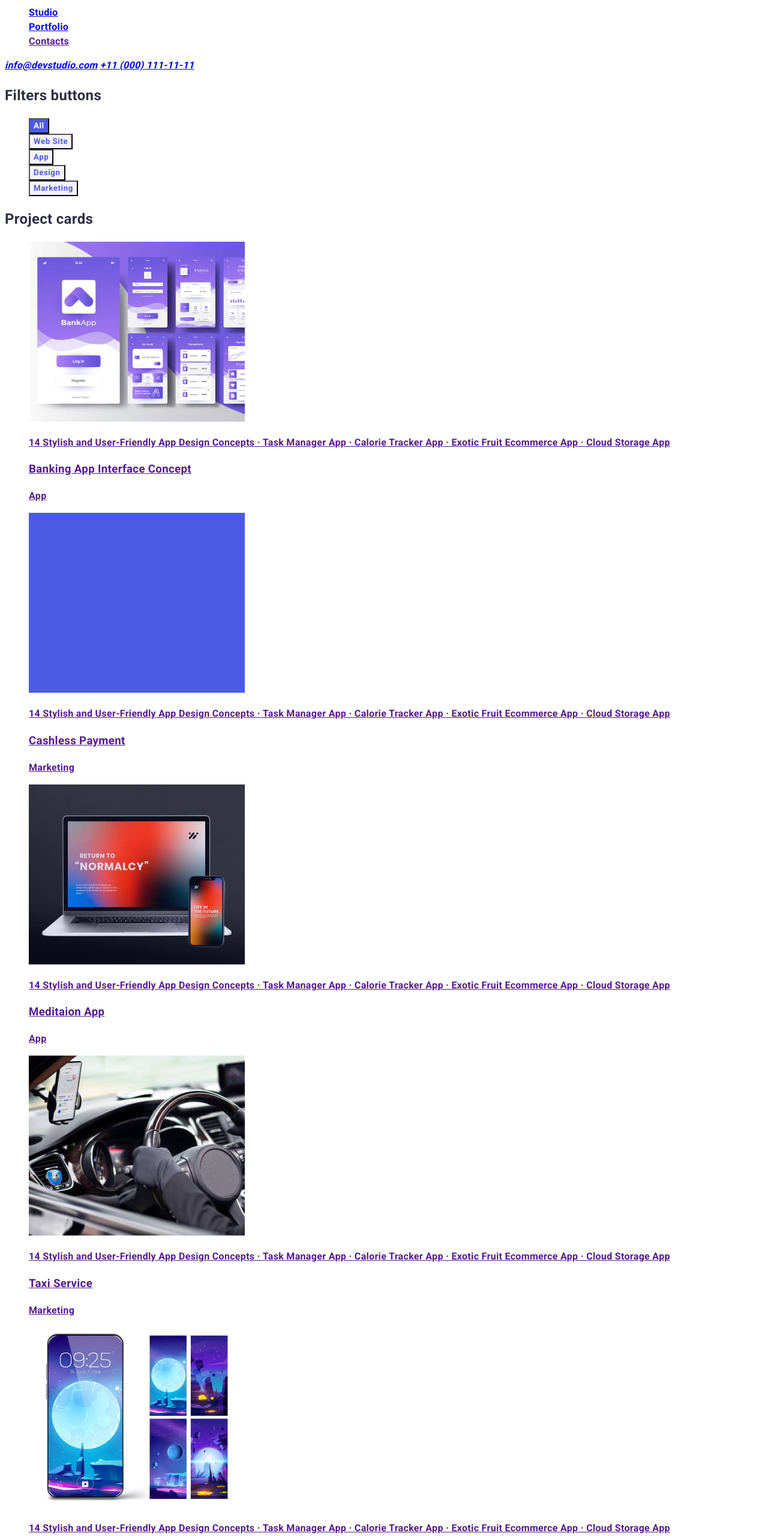
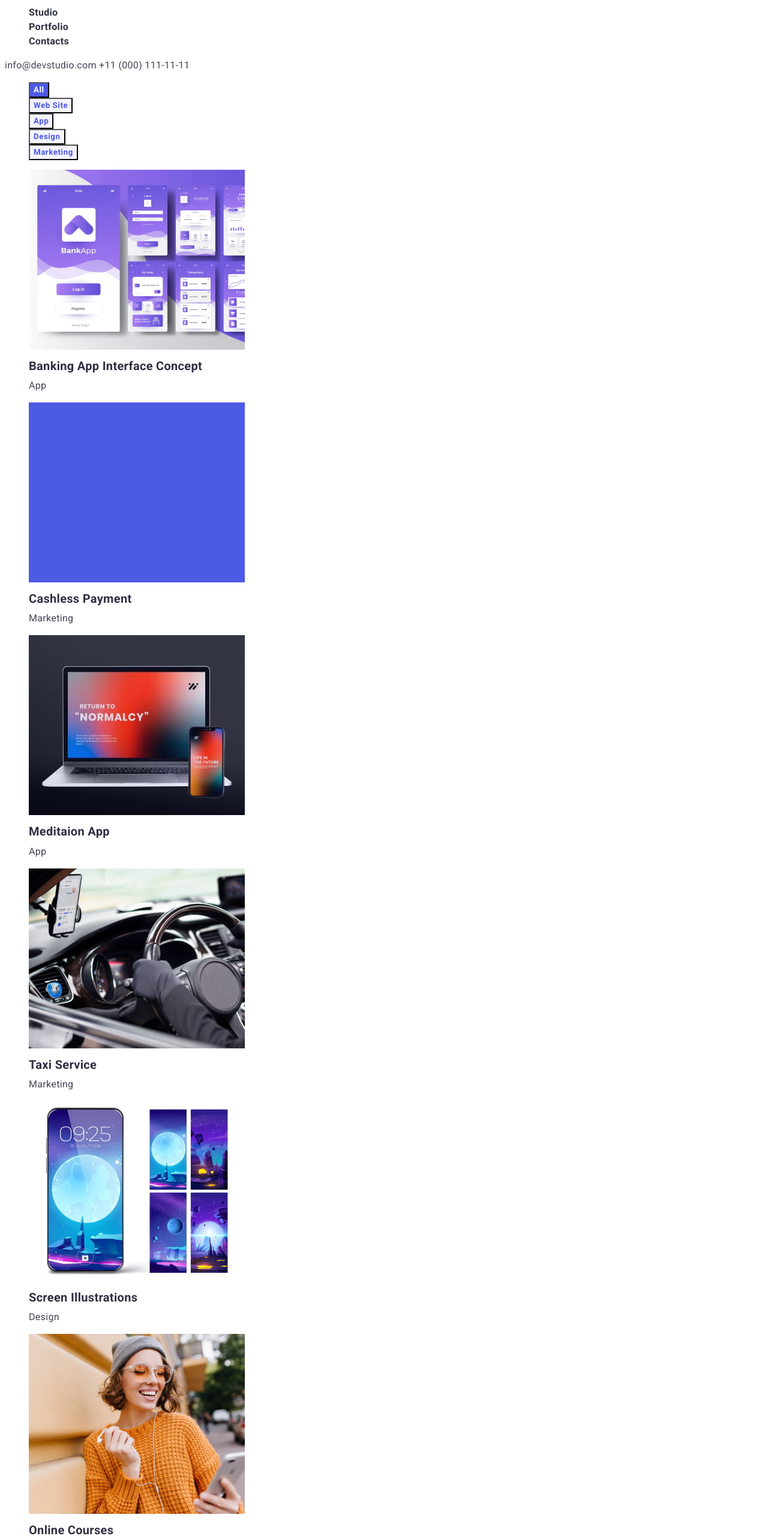
Before and after one commit to Serhii-Tkach/goit-markup-hw-02, a plain HTML site: page portfolio.html in a window 1280 px wide. Shown: the part 40-2601 px from the top of the page at 60% size. Drawn offline with Linux system fonts and the light colour scheme.

Commit message:
Update portfolio.html
Приведення у відповідність з styles.css

```diff
--- a/portfolio.html
+++ b/portfolio.html
@@ -18,15 +18,15 @@
         <nav>
             <a href="./index.html" class="logo"><Span class="first-logo">Web</Span>Studio</a>
             <ul class="site-nav list">
-                <li><a href="./index.html">Studio</a></li>
-                <li><a href="./portfolio.html">Portfolio</a></li>
-                <li><a href="">Contacts</a></li>
+                <li><a href="./index.html" class="nav-title">Studio</a></li>
+                <li><a href="./portfolio.html" class="nav-title">Portfolio</a></li>
+                <li><a href="" class="nav-title">Contacts</a></li>
             </ul>
         </nav>
 
             <address class="contact">
-                <a href="mailto:info@devstudio.com">info@devstudio.com</a>
-                <a href="tel:+110001111111">+11 (000) 111-11-11</a>
+                <a href="mailto:info@devstudio.com" class="contact-description">info@devstudio.com</a>
+                <a href="tel:+110001111111" class="contact-description">+11 (000) 111-11-11</a>
             </address>
        </header>
 
@@ -35,7 +35,7 @@
 
     <!-- Кнопки фільтрів -->
         <section>
-            <h1>Filters buttons</h1>
+            <h1 class="secret-name">Filters buttons</h1>
             <ul class="list description">
                 <li>
                     <button type="button" class="button primary">All</button>
@@ -57,105 +57,69 @@
 
     <!-- Картки проектів -->
             <section>
-                <h2>Project cards</h2>
+                <h2 class="secret-name">Project cards</h2>
                 <ul class="list description project-cards">
                     <li>
-                        <a href="">
+                        <a href="" class="card-link">
                             <img src="./images/Banking-App-Interface-Concept.jpg" alt="Banking App Interface Concept" width="360" height="300">
-                        <p>
-                            <span class="card-text">14 Stylish and User-Friendly App Design Concepts · Task Manager App · Calorie Tracker App ·
-                                Exotic Fruit Ecommerce App · Cloud Storage App</span>
-                        </p>
-                        <h3>Banking App Interface Concept</h3>
-                        <p>App</p>
+                        <h3 class="name">Banking App Interface Concept</h3>
+                        <p class="filter-name">App</p>
                         </a>
                     </li>
                     <li>
-                        <a href="">
+                        <a href="" class="card-link">
                             <img src="./images/Cashless-Payment.jpg" alt="Cashless Payment" width="360" height="300">
-                        <p>
-                            <span class="card-text">14 Stylish and User-Friendly App Design Concepts · Task Manager App · Calorie Tracker App ·
-                                Exotic Fruit Ecommerce App · Cloud Storage App</span>
-                        </p>
-                        <h3>Cashless Payment</h3>
-                        <p>Marketing</p>
+                        <h3 class="name">Cashless Payment</h3>
+                        <p class="filter-name">Marketing</p>
                         </a>
                     </li>
                     <li>
-                        <a href="">
+                        <a href="" class="card-link">
                             <img src="./images/Meditaion-App.jpg" alt="Meditaion App" width="360" height="300">
-                        <p>
-                            <span class="card-text">14 Stylish and User-Friendly App Design Concepts · Task Manager App · Calorie Tracker App ·
-                                Exotic Fruit Ecommerce App · Cloud Storage App</span>
-                        </p>
-                        <h3>Meditaion App</h3>
-                        <p>App</p>
+                        <h3 class="name">Meditaion App</h3>
+                        <p class="filter-name">App</p>
                         </a>
                     </li>
                     <li>
-                        <a href="">
+                        <a href="" class="card-link">
                             <img src="./images/Taxi-Service.jpg" alt="Taxi Service" width="360" height="300">
-                        <p>
-                            <span class="card-text">14 Stylish and User-Friendly App Design Concepts · Task Manager App · Calorie Tracker App ·
-                                Exotic Fruit Ecommerce App · Cloud Storage App</span>
-                        </p>
-                        <h3>Taxi Service</h3>
-                        <p>Marketing</p>
+                        <h3 class="name">Taxi Service</h3>
+                        <p class="filter-name">Marketing</p>
                         </a>
                     </li>
                     <li>
-                        <a href="">
+                        <a href="" class="card-link">
                             <img src="./images/Screen-Illustrations.jpg" alt="Screen Illustrations" width="360" height="300">
-                        <p>
-                            <span class="card-text">14 Stylish and User-Friendly App Design Concepts · Task Manager App · Calorie Tracker App ·
-                                Exotic Fruit Ecommerce App · Cloud Storage App</span>
-                        </p>
-                        <h3>Screen Illustrations</h3>
-                        <p>Design</p>
+                        <h3 class="name">Screen Illustrations</h3>
+                        <p class="filter-name">Design</p>
                         </a>
                     </li>
                     <li>
-                        <a href="">
+                        <a href="" class="card-link">
                             <img src="./images/Online-Courses.jpg" alt="Online Courses" width="360" height="300">
-                        <p>
-                            <span class="card-text">14 Stylish and User-Friendly App Design Concepts · Task Manager App · Calorie Tracker App ·
-                                Exotic Fruit Ecommerce App · Cloud Storage App</span>
-                        </p>
-                        <h3>Online Courses</h3>
-                        <p>Marketing</p>
+                        <h3 class="name">Online Courses</h3>
+                        <p class="filter-name">Marketing</p>
                         </a>
                     </li>
                     <li>
-                        <a href="">
+                        <a href="" class="card-link">
                             <img src="./images/Instagram-Stories-Concept.jpg" alt="Instagram Stories Concept" width="360" height="300">
-                        <p>
-                            <span class="card-text">14 Stylish and User-Friendly App Design Concepts · Task Manager App · Calorie Tracker App ·
-                                Exotic Fruit Ecommerce App · Cloud Storage App</span>
-                        </p>
-                        <h3>Instagram Stories Concept</h3>
-                        <p>Web Site</p>
+                        <h3 class="name">Instagram Stories Concept</h3>
+                        <p class="filter-name">Web Site</p>
                         </a>
                     </li>
                     <li>
-                        <a href="">
+                        <a href="" class="card-link">
                             <img src="./images/Organic-Food.jpg" alt="Organic Food" width="360" height="300">
-                        <p>
-                            <span class="card-text">14 Stylish and User-Friendly App Design Concepts · Task Manager App · Calorie Tracker App ·
-                                Exotic Fruit Ecommerce App · Cloud Storage App</span>
-                        </p>
-                        <h3>Organic Food</h3>
-                        <p>Design</p>
+                        <h3 class="name">Organic Food</h3>
+                        <p class="filter-name">Design</p>
                         </a>
                     </li>
                     <li>
-                        <a href="">
+                        <a href="" class="card-link">
                             <img src="./images/Fresh-Coffee.jpg" alt="Fresh Coffee" width="360" height="300">
-                        <p>
-                            <span class="card-text">14 Stylish and User-Friendly App Design Concepts · Task Manager App · Calorie Tracker App ·
-                                Exotic Fruit Ecommerce App · Cloud Storage App</span>
-                        </p>
-                        <h3>Fresh Coffee</h3>
-                        <p>Web Site</p>
+                        <h3 class="name">Fresh Coffee</h3>
+                        <p class="filter-name">Web Site</p>
                         </a>
                     </li>
                 </ul>
@@ -166,7 +130,7 @@
 <!-- Футер -->
 <footer>
     <a href="./index.html" class="logo-foother"><span class="first-logo">Web</span>Studio</a>
-    <p>Increase the flow of customers and sales for your business with digital marketing & growth solutions.</p>
+    <p class="footer-description">Increase the flow of customers and sales for your business with digital marketing & growth solutions.</p>
 </footer>
 
 </body>
```
